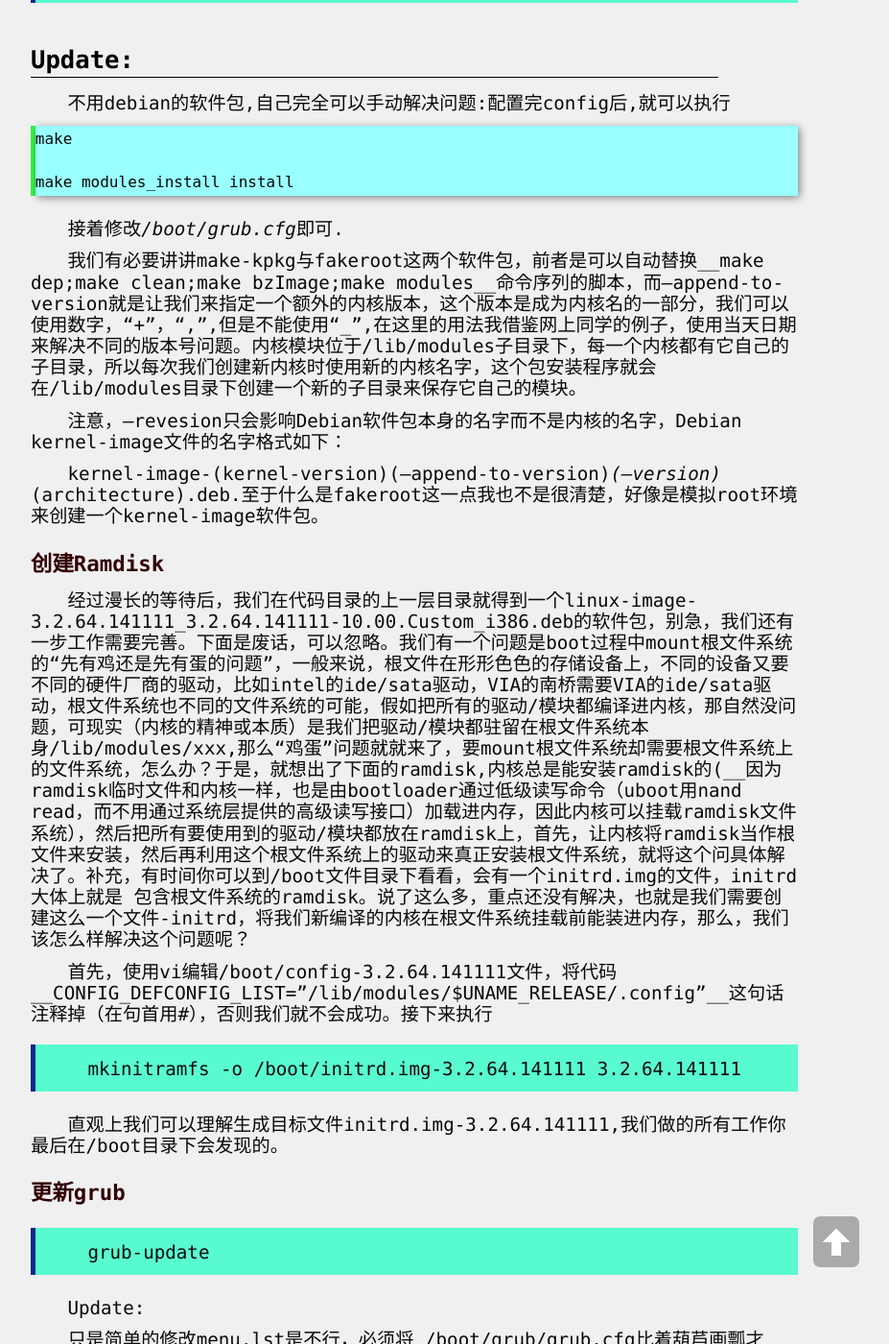
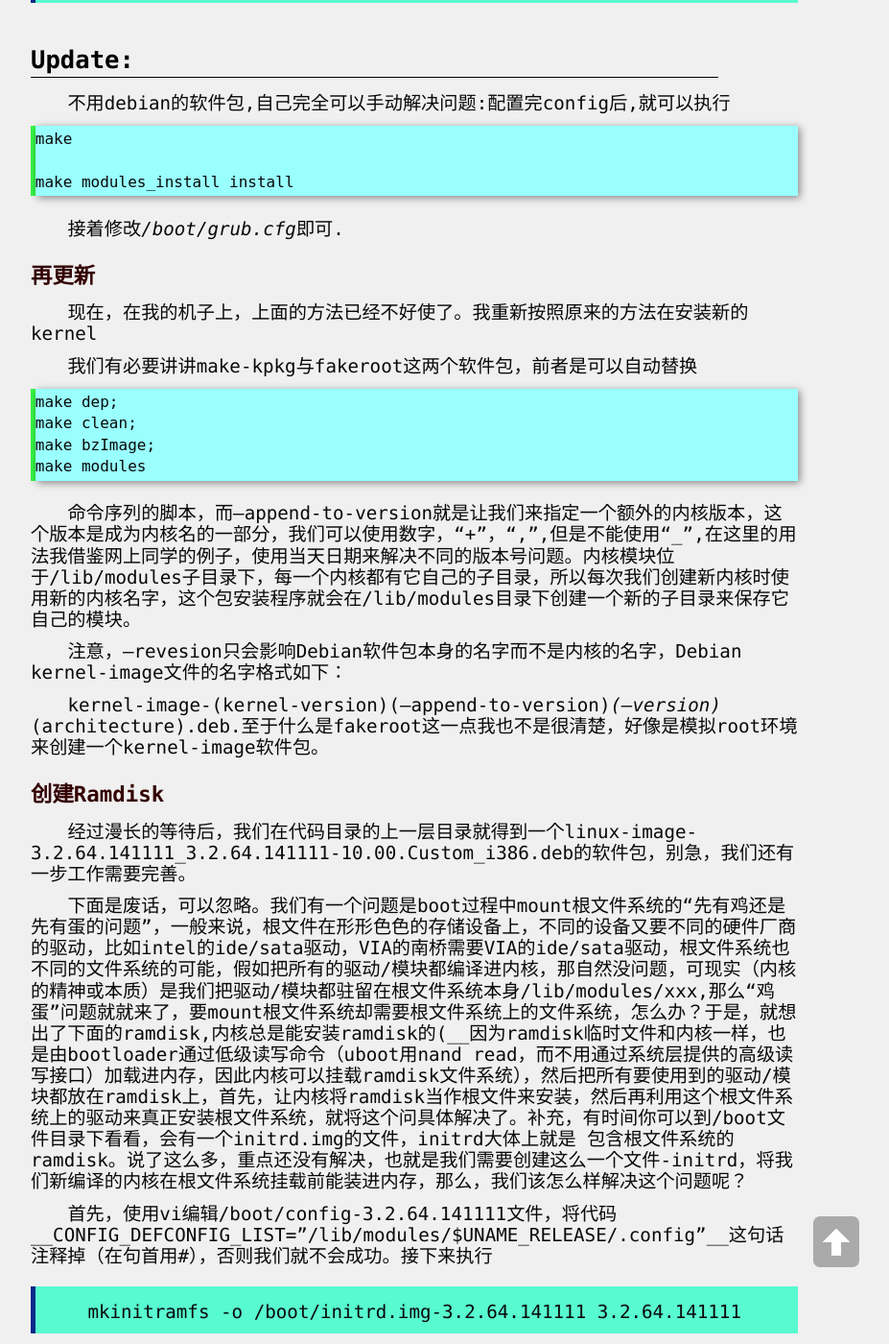
Before and after one commit to yuzibo/yuzibo.github.io, a Jekyll site: the page built from _posts/2014-11-11-DebianBuildKernel.md, in a window 1280 px wide and 1400 px high, scrolled down 1821 px. Shown: the whole window at 96% size, without its empty margins (208-1135 px from the left). Built offline with Jekyll 4.4.1, drawn with Linux system fonts in a browser that asks for light colours; comment, search, counter and statistics services are not loaded; some of the changed text lies outside the part shown.

````diff
--- a/_posts/2014-11-11-DebianBuildKernel.md
+++ b/_posts/2014-11-11-DebianBuildKernel.md
@@ -51,7 +51,7 @@
 先进入目录，我们如使用默认配置的话，
 
 
-__"cp /boot/config-`uname -r` .config"__,如果我们自己一定要配置，我建议使用__make menuconfig__
+__"cp /boot/config-`uname -r` .config"__,如果我们自己一定要配置，我建议使用 __make menuconfig__
 
 ## 使用git获取源代码(2)
 
@@ -74,18 +74,32 @@
 接着修改*/boot/grub.cfg*即可.
 
 
+## 再更新
+
+现在，在我的机子上，上面的方法已经不好使了。我重新按照原来的方法在安装新的 kernel
 
 
 
+我们有必要讲讲make-kpkg与fakeroot这两个软件包，前者是可以自动替换
 
-我们有必要讲讲make-kpkg与fakeroot这两个软件包，前者是可以自动替换__make dep;make clean;make bzImage;make modules__命令序列的脚本，而--append-to-version就是让我们来指定一个额外的内核版本，这个版本是成为内核名的一部分，我们可以使用数字，“+”，“,”,但是不能使用“_”,在这里的用法我借鉴网上同学的例子，使用当天日期来解决不同的版本号问题。内核模块位于/lib/modules子目录下，每一个内核都有它自己的子目录，所以每次我们创建新内核时使用新的内核名字，这个包安装程序就会在/lib/modules目录下创建一个新的子目录来保存它自己的模块。
+```bash
+make dep;
+make clean;
+make bzImage;
+make modules
+```
+
+命令序列的脚本，而--append-to-version就是让我们来指定一个额外的内核版本，这个版本是成为内核名的一部分，我们可以使用数字，“+”，“,”,但是不能使用“_”,在这里的用法我借鉴网上同学的例子，使用当天日期来解决不同的版本号问题。内核模块位于/lib/modules子目录下，每一个内核都有它自己的子目录，所以每次我们创建新内核时使用新的内核名字，这个包安装程序就会在/lib/modules目录下创建一个新的子目录来保存它自己的模块。
 
 注意，--revesion只会影响Debian软件包本身的名字而不是内核的名字，Debian kernel-image文件的名字格式如下：
 
 kernel-image-(kernel-version)(--append-to-version)_(--version)_(architecture).deb.至于什么是fakeroot这一点我也不是很清楚，好像是模拟root环境来创建一个kernel-image软件包。
 
 ## 创建Ramdisk
-经过漫长的等待后，我们在代码目录的上一层目录就得到一个linux-image-3.2.64.141111_3.2.64.141111-10.00.Custom_i386.deb的软件包，别急，我们还有一步工作需要完善。下面是废话，可以忽略。我们有一个问题是boot过程中mount根文件系统的“先有鸡还是先有蛋的问题”，一般来说，根文件在形形色色的存储设备上，不同的设备又要不同的硬件厂商的驱动，比如intel的ide/sata驱动，VIA的南桥需要VIA的ide/sata驱动，根文件系统也不同的文件系统的可能，假如把所有的驱动/模块都编译进内核，那自然没问题，可现实（内核的精神或本质）是我们把驱动/模块都驻留在根文件系统本身/lib/modules/xxx,那么“鸡蛋”问题就就来了，要mount根文件系统却需要根文件系统上的文件系统，怎么办？于是，就想出了下面的ramdisk,内核总是能安装ramdisk的(__因为ramdisk临时文件和内核一样，也是由bootloader通过低级读写命令（uboot用nand read，而不用通过系统层提供的高级读写接口）加载进内存，因此内核可以挂载ramdisk文件系统），然后把所有要使用到的驱动/模块都放在ramdisk上，首先，让内核将ramdisk当作根文件来安装，然后再利用这个根文件系统上的驱动来真正安装根文件系统，就将这个问具体解决了。补充，有时间你可以到/boot文件目录下看看，会有一个initrd.img的文件，initrd大体上就是 包含根文件系统的ramdisk。说了这么多，重点还没有解决，也就是我们需要创建这么一个文件-initrd，将我们新编译的内核在根文件系统挂载前能装进内存，那么，我们该怎么样解决这个问题呢？
+
+经过漫长的等待后，我们在代码目录的上一层目录就得到一个linux-image-3.2.64.141111_3.2.64.141111-10.00.Custom_i386.deb的软件包，别急，我们还有一步工作需要完善。
+
+下面是废话，可以忽略。我们有一个问题是boot过程中mount根文件系统的“先有鸡还是先有蛋的问题”，一般来说，根文件在形形色色的存储设备上，不同的设备又要不同的硬件厂商的驱动，比如intel的ide/sata驱动，VIA的南桥需要VIA的ide/sata驱动，根文件系统也不同的文件系统的可能，假如把所有的驱动/模块都编译进内核，那自然没问题，可现实（内核的精神或本质）是我们把驱动/模块都驻留在根文件系统本身/lib/modules/xxx,那么“鸡蛋”问题就就来了，要mount根文件系统却需要根文件系统上的文件系统，怎么办？于是，就想出了下面的ramdisk,内核总是能安装ramdisk的(__因为ramdisk临时文件和内核一样，也是由bootloader通过低级读写命令（uboot用nand read，而不用通过系统层提供的高级读写接口）加载进内存，因此内核可以挂载ramdisk文件系统），然后把所有要使用到的驱动/模块都放在ramdisk上，首先，让内核将ramdisk当作根文件来安装，然后再利用这个根文件系统上的驱动来真正安装根文件系统，就将这个问具体解决了。补充，有时间你可以到/boot文件目录下看看，会有一个initrd.img的文件，initrd大体上就是 包含根文件系统的ramdisk。说了这么多，重点还没有解决，也就是我们需要创建这么一个文件-initrd，将我们新编译的内核在根文件系统挂载前能装进内存，那么，我们该怎么样解决这个问题呢？
 
   首先，使用vi编辑/boot/config-3.2.64.141111文件，将代码__CONFIG_DEFCONFIG_LIST="/lib/modules/$UNAME_RELEASE/.config"__这句话注释掉（在句首用#），否则我们就不会成功。接下来执行
 
````
Also changed, not shown: _posts/2014-03-25-SettingOfDebian7.md (+1 -1 lines), _posts/2014-10-15-DebianSolveTouchPad.md (+13 -8 lines), _posts/2016-08-13-irssi_how_to_use.md (added, +28 -0 lines), _posts/2016-08-14-debian_command.md (added, +41 -0 lines).
